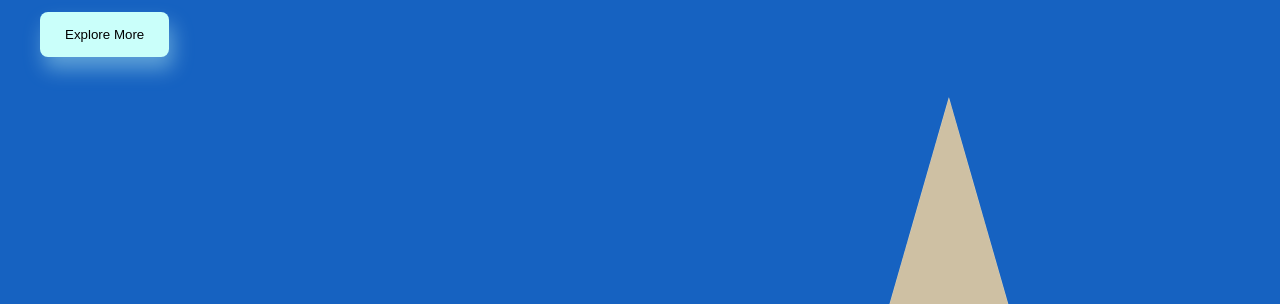
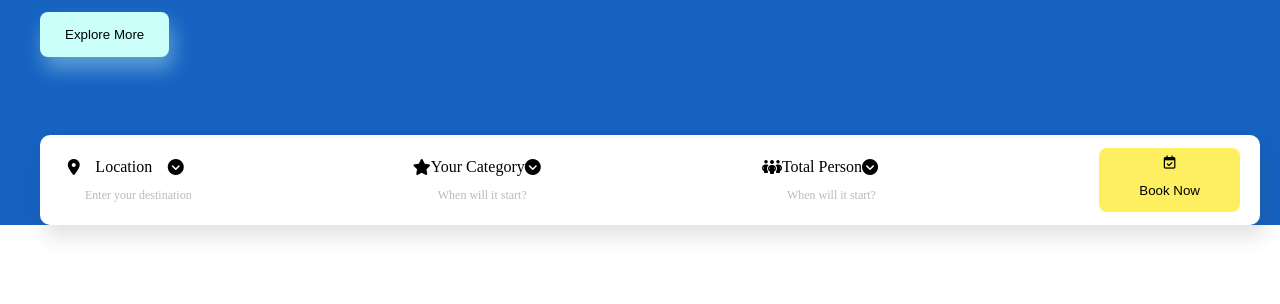
Before and after one commit to abdulhammedabdulazeez/apiApp, a plain HTML site: page Html_contest/index.html in a window 1280 px wide. Shown: the part 297-601 px from the top of the page. Drawn offline with Linux system fonts and the light colour scheme.

Commit message:
.\Html_contest\

```diff
--- a/Html_contest/index.html
+++ b/Html_contest/index.html
@@ -49,7 +49,7 @@
         </div>
 
         <div class="second-welcome-div"> <!--the second vertical div-->
-            <img class="intro-img" src="./Images/church-2106621_1920.png" alt="">
+            <img class="intro-img" src="" alt="">
         </div>
 
         <div class="booking-div"> <!--the third vertical div-->
```
Also changed, not shown: Html_contest/Images/church-2106621_1920.png (deleted).
